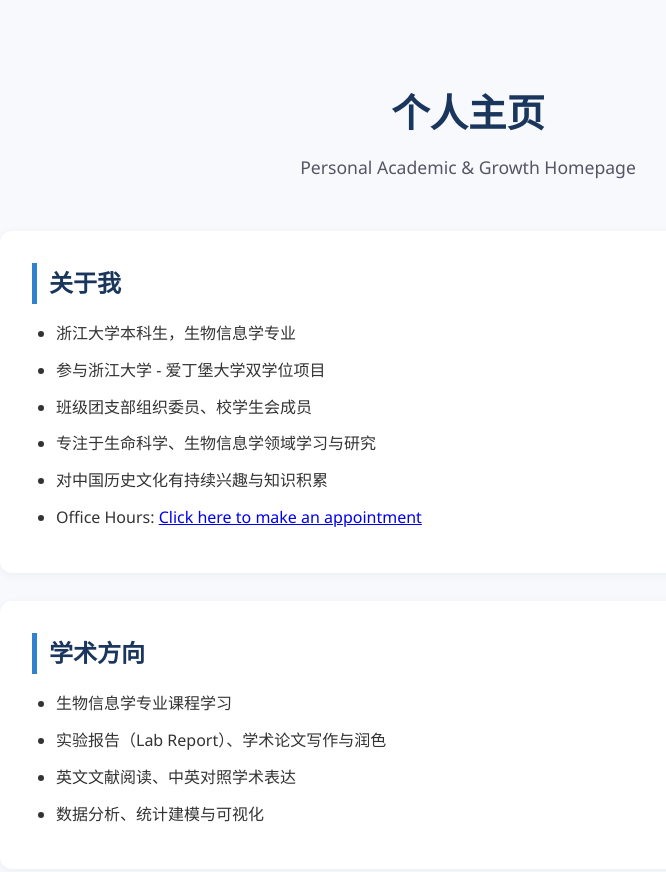
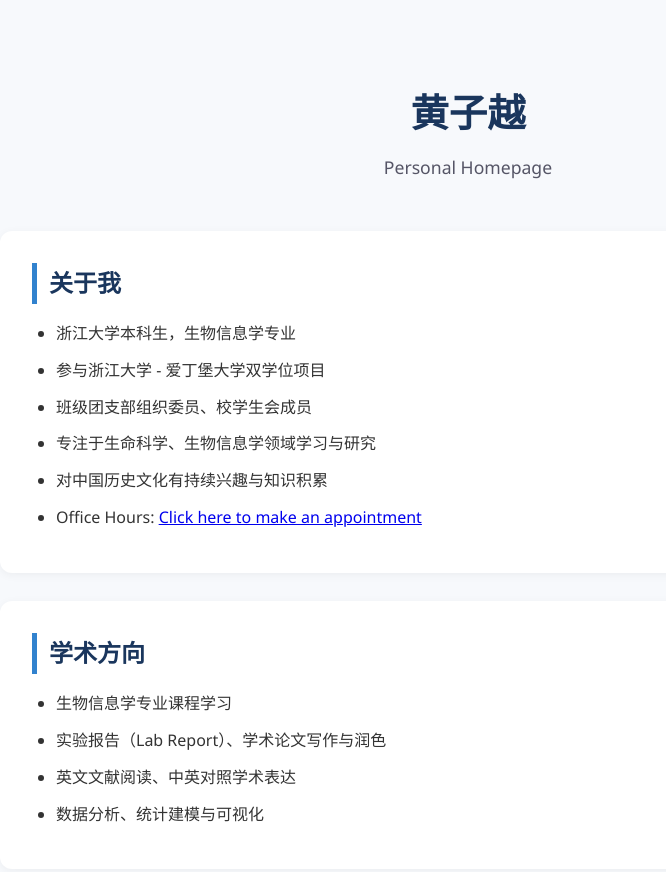
Before and after one commit to HzyZJU/Excellent_Ziyue_HUANG, a plain HTML site: page index.html in a window 1280 px wide. Shown: the top 872 px of the page, without its empty margins (172-838 px from the left). Drawn offline with Linux system fonts and the light colour scheme.

Commit message:
Update index.html

```diff
--- a/index.html
+++ b/index.html
@@ -2,7 +2,7 @@
 <html lang="zh-CN">
 <head>
     <meta charset="UTF-8">
-    <title>黄子越 | Personal Homepage</title>
+    <title>个人主页 | Personal Homepage</title>
     <style>
         * {
             margin: 0;
@@ -78,8 +78,8 @@
 
 <div class="container">
     <header>
-        <h1>个人主页</h1>
-        <p>Personal Academic & Growth Homepage</p>
+        <h1>黄子越</h1>
+        <p>Personal Homepage</p>
     </header>
 
     <div class="section">
```
